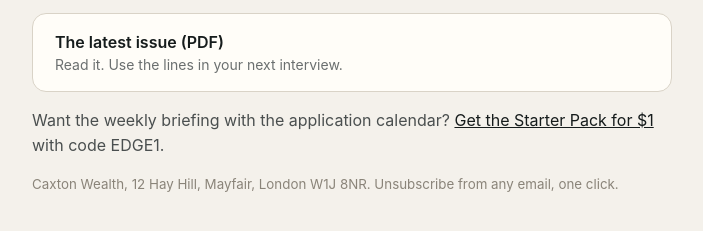
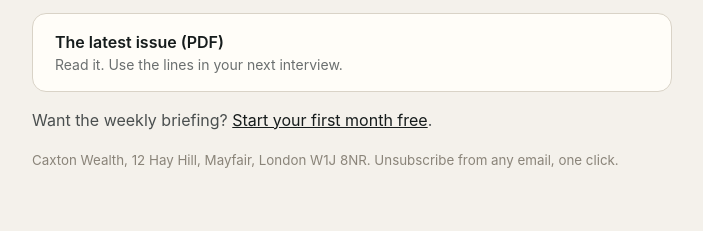
Before and after one commit to lp007-dev/interview-edge-site, a plain HTML site: page thanks.html in a window 1280 px wide. Shown: the part 165-396 px from the top of the page, without its empty margins (288-991 px from the left). Drawn offline with Linux system fonts and the light colour scheme.

Commit message:
Update thanks.html

```diff
--- a/thanks.html
+++ b/thanks.html
@@ -2,5 +2,5 @@
 <style>body{margin:0;background:#f4f1eb;color:#161c1c;font-family:Inter,system-ui,sans-serif}.w{max-width:640px;margin:0 auto;padding:72px 24px}h1{font-size:40px;letter-spacing:-.03em;margin:0 0 12px}p{color:#4a4f4f;line-height:1.55}a.b{display:block;margin:12px 0;padding:18px 22px;background:#fffdf8;border:1px solid #d9d3c7;border-radius:14px;color:#161c1c;text-decoration:none;font-weight:600}a.b span{display:block;font-weight:400;color:#6b6f6f;font-size:14px;margin-top:4px}small{color:#8a8479}</style></head><body><div class="w">
 <h1>You are in.</h1><p>Thanks for confirming. Here is your download.</p>
 <a class="b" href="#" id="pdf">The latest issue (PDF)<span>Read it. Use the lines in your next interview.</span></a>
-<p>Want the weekly briefing with the application calendar? <a href="https://payhip.com/order?link=9wKlS&pricing_plan=q3BoKkDDBE" style="color:#161c1c">Get the Starter Pack for $1</a> with code EDGE1.</p>
+<p>Want the weekly briefing? <a href="https://edge.caxtonwealth.com/issue/16-october-2026/" style="color:#161c1c">Start your first month free</a>.</p>
 <small>Caxton Wealth, 12 Hay Hill, Mayfair, London W1J 8NR. Unsubscribe from any email, one click.</small></div><script src="issue.js"></script><script>document.getElementById("pdf").onclick=function(e){e.preventDefault();openIssue()}</script></body></html>
```
